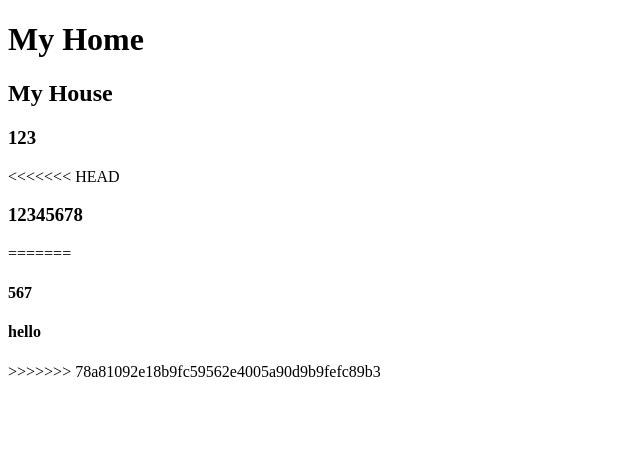
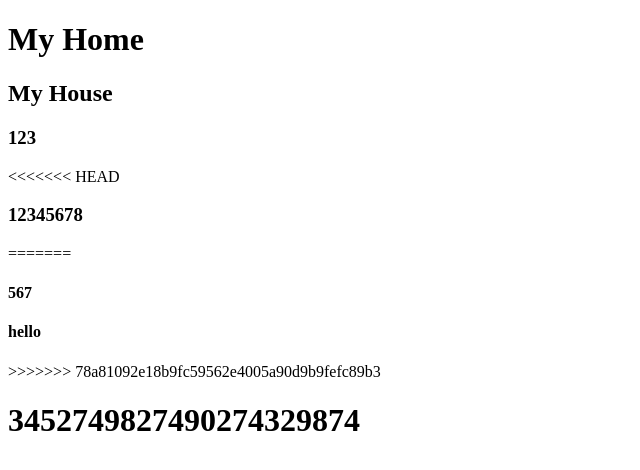
Before and after one commit to kennyliao/pn111-git, a plain HTML site: page index.html in a window 1280 px wide. Shown: the whole page, without its empty margins (0-640 px from the left). Drawn offline with Linux system fonts and the light colour scheme.

Commit message:
add 984236478923

```diff
--- a/index.html
+++ b/index.html
@@ -15,5 +15,7 @@
 	<h4>567</h4>
 	<h4>hello</h4>
 >>>>>>> 78a81092e18b9fc59562e4005a90d9b9fefc89b3
+
+    <h1>3452749827490274329874</h1>
 </body>
 </html>
```
